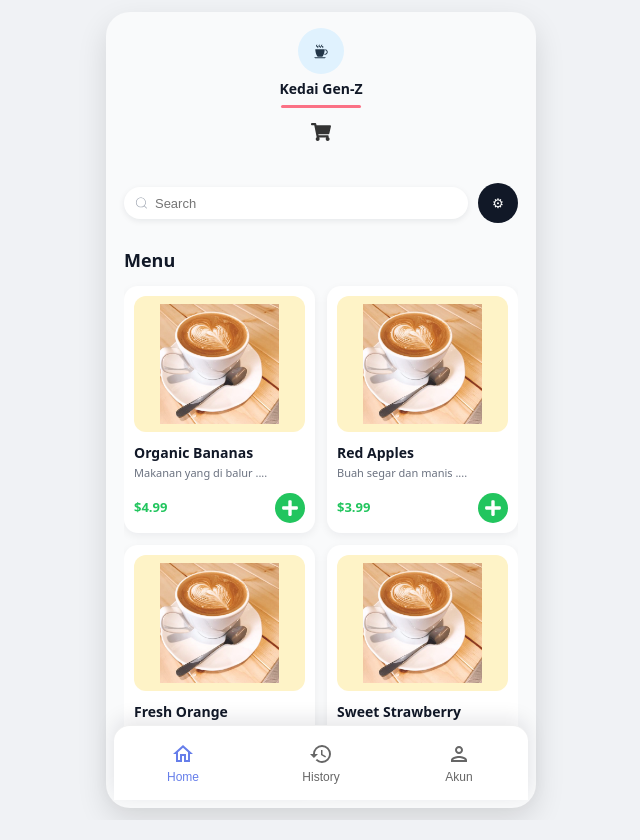
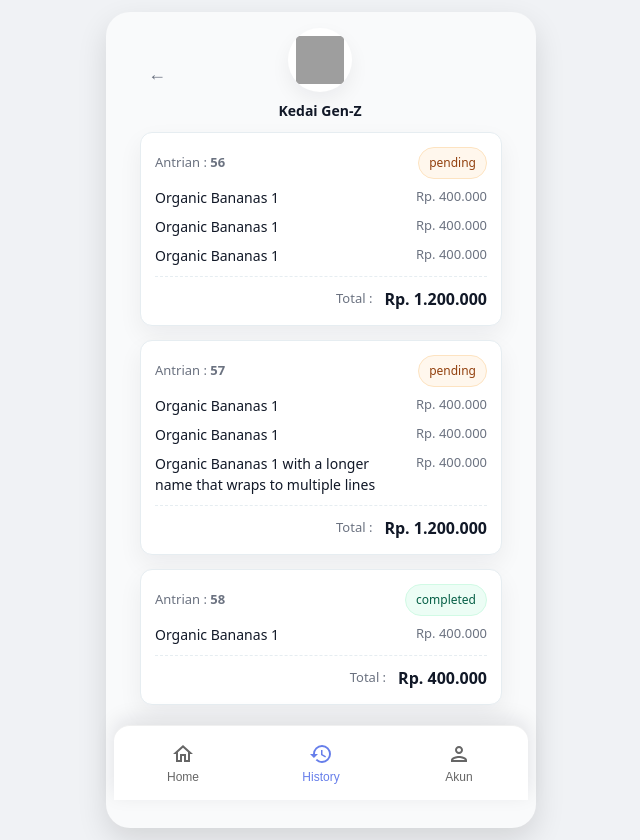
Before and after one commit to Jradip/Coffe-FE, a React (Vite) app: page / in a window 1280 px wide. Both pictures are taken after a click on the button "History". Shown: the whole page, without its empty margins (319-959 px from the left). Built offline with nearby package versions, Linux system fonts and the light colour scheme; grey boxes are pictures that could not be loaded.

Commit message:
Add History page

```diff
--- a/src/App.jsx
+++ b/src/App.jsx
@@ -10,6 +10,7 @@ import { GiCoffeeCup } from "react-icons/gi";
 
 import Cart from "./components/Cart";
 import Account from "./components/Account";
+import History from "./components/History"; // <-- added import
 
 // ============== PRODUCT DETAIL (di dalam App) ==============
 const ProductDetail = ({ item, onBack, onAddToCart }) => {
@@ -180,6 +181,9 @@ function App() {
       case "account":
         // ⬅️ ini yang tadi kamu tanya posisinya
         return <Account onBack={() => setCurrentPage("home")} />;
+      case "history":
+        // <-- render History page when currentPage === 'history'
+        return <History onBack={() => setCurrentPage("home")} />;
       default:
         // halaman HOME
         return (
@@ -276,7 +280,12 @@ function App() {
             <MdOutlineHome className="nav-icon" />
             <span className="nav-label">Home</span>
           </button>
-          <button className="nav-item">
+          <button
+            className={`nav-item ${
+              currentPage === "history" ? "active" : ""
+            }`}
+            onClick={() => setCurrentPage("history")} // <-- jump to history
+          >
             <MdHistory className="nav-icon" />
             <span className="nav-label">History</span>
           </button>
--- /dev/null
+++ b/src/components/History.css
@@ -0,0 +1,192 @@
+/* Colors & tokens */
+:root {
+  --bg: #f5f7fb;
+  --card: #ffffff;
+  --muted: #6b7280;
+  --accent: #2abf7e;
+  --border: #e6edf1;
+  --text: #111827;
+  --shadow: rgba(15,23,42,0.06);
+}
+
+/* Page container (mobile centered) */
+.history-page {
+  width: 100%;
+  max-width: 420px;
+  margin: 0 auto;
+  background: transparent;
+  min-height: 100vh;
+  display: flex;
+  flex-direction: column;
+  padding-bottom: 92px; /* space for bottom nav if present */
+}
+
+/* Header */
+.history-header {
+  height: 92px;
+  display: flex;
+  align-items: center;
+  justify-content: space-between;
+  padding: 12px 16px;
+  position: sticky;
+  top: 0;
+  background: transparent;
+  z-index: 10;
+}
+
+/* back button */
+.back-btn {
+  background: transparent;
+  border: 0;
+  font-size: 18px;
+  padding: 8px;
+  cursor: pointer;
+  color: var(--muted);
+}
+
+/* logo + title stack */
+.logo-and-title {
+  display: flex;
+  flex-direction: column;
+  align-items: center;
+  gap: 8px;
+}
+
+/* round logo */
+.logo-circle-small {
+  width: 64px;
+  height: 64px;
+  border-radius: 999px;
+  overflow: hidden;
+  display: flex;
+  align-items: center;
+  justify-content: center;
+  background: var(--card);
+  box-shadow: 0 8px 20px var(--shadow);
+}
+
+/* small image inside logo */
+.logo-img-small {
+  width: 48px;
+  height: 48px;
+  object-fit: cover;
+}
+
+/* brand title */
+.brand-name {
+  font-size: 14px;
+  font-weight: 700;
+  color: var(--text);
+}
+
+/* Main content area */
+.history-content {
+  padding: 12px 16px 24px 16px;
+  display: flex;
+  flex-direction: column;
+  gap: 14px;
+  background: transparent;
+}
+
+/* Order card */
+.order-card {
+  background: var(--card);
+  padding: 14px;
+  border-radius: 12px;
+  border: 1px solid var(--border);
+  box-shadow: 0 10px 24px var(--shadow);
+  display: flex;
+  flex-direction: column;
+}
+
+/* top row inside card */
+.order-top {
+  display: flex;
+  justify-content: space-between;
+  align-items: center;
+  margin-bottom: 8px;
+}
+
+/* queue text */
+.queue {
+  color: var(--muted);
+  font-size: 13px;
+}
+
+/* status badge */
+.status-badge {
+  padding: 6px 10px;
+  border-radius: 999px;
+  font-size: 12px;
+  text-transform: lowercase;
+}
+
+/* pending/completed styles */
+.status-badge.pending {
+  background: #fff7ed;
+  color: #92400e;
+  border: 1px solid #fde3c1;
+}
+.status-badge.completed {
+  background: #ecfdf5;
+  color: #065f46;
+  border: 1px solid #d1fae5;
+}
+
+/* order items list */
+.order-items {
+  display: flex;
+  flex-direction: column;
+  gap: 8px;
+  margin-bottom: 10px;
+}
+
+/* single item row: two columns (name | price) */
+.order-item {
+  display: flex;
+  justify-content: space-between;
+  align-items: flex-start;
+  gap: 12px;
+}
+
+/* name should wrap if long */
+.item-name {
+  flex: 1;
+  font-size: 14px;
+  color: var(--text);
+  word-break: break-word;
+}
+
+/* price aligned right, no wrap */
+.item-price {
+  color: var(--muted);
+  font-size: 13px;
+  white-space: nowrap;
+}
+
+/* footer showing total aligned to right */
+.order-footer {
+  display: flex;
+  justify-content: flex-end;
+  align-items: center;
+  gap: 12px;
+  border-top: 1px dashed var(--border);
+  padding-top: 10px;
+}
+
+.total-label {
+  color: var(--muted);
+  font-size: 13px;
+}
+
+.total-value {
+  font-weight: 700;
+  color: var(--text);
+}
+
+/* Small screen tweaks */
+@media (max-width: 420px) {
+  .history-page { padding-left: 8px; padding-right: 8px; }
+  .logo-circle-small { width: 56px; height: 56px; }
+  .logo-img-small { width: 44px; height: 44px; }
+}
--- /dev/null
+++ b/src/components/History.jsx
@@ -0,0 +1,122 @@
+import React from "react";
+import "./History.css";
+
+/**
+ * Component History (standalone)
+ * Props:
+ *  - onBack: function to call when user presses back (optional)
+ *  - orders: optional array of order objects (if not provided, component uses demo data)
+ *
+ * Order shape:
+ *  {
+ *    id: number|string,
+ *    queue: number,
+ *    status: "pending" | "completed" | string,
+ *    items: [{ name: string, price: number }],
+ *  }
+ *
+ * Note: image src uses a local uploaded file path:
+ * "/mnt/data/8e3d10fe-e4c7-42be-b4d3-4cb2fa65f4d7.png"
+ */
+
+function formatIDR(n) {
+  if (typeof n !== "number") return n;
+  return "Rp. " + n.toString().replace(/\B(?=(\d{3})+(?!\d))/g, ".");
+}
+
+export default function History({ onBack = () => {}, orders: propOrders = null }) {
+  // fallback demo data (used when parent doesn't pass orders)
+  const demoOrders = [
+    {
+      id: 1,
+      queue: 56,
+      status: "pending",
+      items: [
+        { name: "Organic Bananas 1", price: 400000 },
+        { name: "Organic Bananas 1", price: 400000 },
+        { name: "Organic Bananas 1", price: 400000 },
+      ],
+    },
+    {
+      id: 2,
+      queue: 57,
+      status: "pending",
+      items: [
+        { name: "Organic Bananas 1", price: 400000 },
+        { name: "Organic Bananas 1", price: 400000 },
+        { name: "Organic Bananas 1 with a longer name that wraps to multiple lines", price: 400000 },
+      ],
+    },
+    {
+      id: 3,
+      queue: 58,
+      status: "completed",
+      items: [
+        { name: "Organic Bananas 1", price: 400000 },
+      ],
+    },
+  ];
+
+  const orders = Array.isArray(propOrders) ? propOrders : demoOrders;
+
+  return (
+    <div className="history-page">
+      <header className="history-header">
+        <button className="back-btn" onClick={onBack} aria-label="Back">
+          ←
+        </button>
+
+        <div className="logo-and-title">
+          {/* Use the uploaded local image path as requested by you */}
+          <div className="logo-circle-small">
+            <img
+              src="/mnt/data/8e3d10fe-e4c7-42be-b4d3-4cb2fa65f4d7.png"
+              alt="Kedai Gen-Z"
+              className="logo-img-small"
+            />
+          </div>
+
+          <div className="brand-name">Kedai Gen-Z</div>
+        </div>
+
+        {/* placeholder right side keeps header balanced */}
+        <div style={{ width: 36 }} />
+      </header>
+
+      <main className="history-content" role="main">
+        {orders.map((o) => {
+          const total = o.items.reduce((s, it) => s + (typeof it.price === "number" ? it.price : 0), 0);
+
+          return (
+            <article className="order-card" key={o.id} aria-label={`Order ${o.id}`}>
+              <div className="order-top">
+                <div className="queue">
+                  Antrian : <strong>{o.queue}</strong>
+                </div>
+                <div className={`status-badge ${o.status === "pending" ? "pending" : "completed"}`}>
+                  {o.status}
+                </div>
+              </div>
+
+              <div className="order-items">
+                {o.items.map((it, idx) => (
+                  <div className="order-item" key={idx}>
+                    <div className="item-name">{it.name}</div>
+                    <div className="item-price">
+                      {typeof it.price === "number" ? formatIDR(it.price) : it.price}
+                    </div>
+                  </div>
+                ))}
+              </div>
+
+              <div className="order-footer">
+                <div className="total-label">Total :</div>
+                <div className="total-value">{formatIDR(total)}</div>
+              </div>
+            </article>
+          );
+        })}
+      </main>
+    </div>
+  );
+}
```
